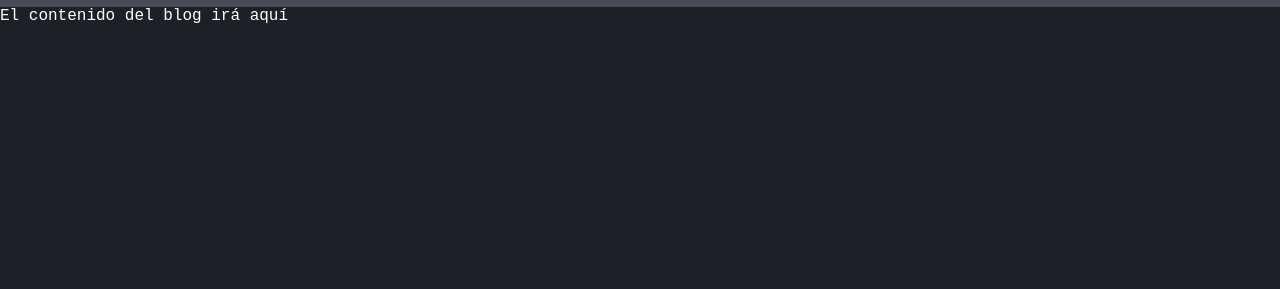
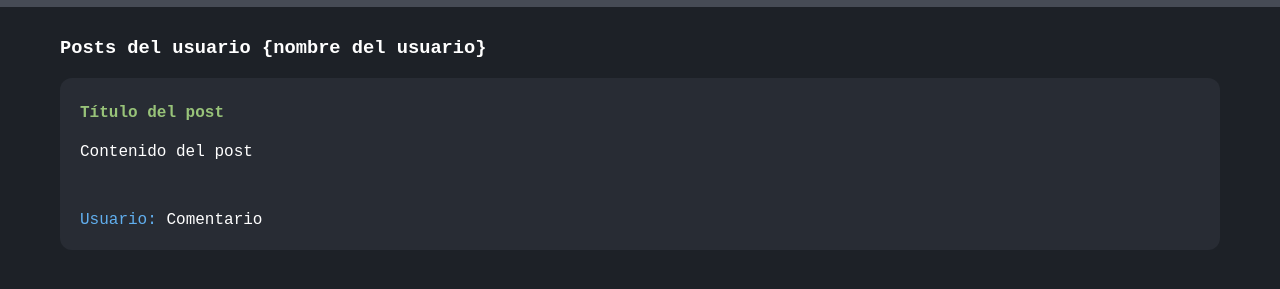
Before and after one commit to Codemaster09/curso-git, a plain HTML site: page index.html in a window 1280 px wide. Shown: the part 63-352 px from the top of the page. Drawn offline with Linux system fonts and the light colour scheme; a web font is replaced by a local one.

Commit message:
Add post html & styles

```diff
--- a/index.html
+++ b/index.html
@@ -15,8 +15,14 @@
         <img class="logo" src="img/git_logo.png">
         <h1> Blog Curso Git & GitHub </h1>
     </div>
-    <div>
-        El contenido del blog irá aquí
+    <div class="container" id="content">
+        <h3> Posts del usuario {nombre del usuario}</h3>
+        <div class="post">
+            <h4>Título del post</h4>
+            <p>Contenido del post</p>
+            <br>
+            <p><span>Usuario: </span>Comentario</p>
+        </div>
     </div>
 </body>
 </html>
--- a/style.css
+++ b/style.css
@@ -22,3 +22,23 @@ h1{
     width: 120px;
     height: 50px;
 }
+
+.container{
+    margin-top: 30px;
+    padding: 0 60px 0 60px;
+}
+
+.post{
+    background-color: #282c34;
+    margin-bottom: 15px;
+    padding: 5px 20px 5px 20px;
+    border-radius: 12px;
+}
+
+.post h4 {
+    color: #98c379;
+}
+
+.post span {
+    color: #61afef;
+}
```
